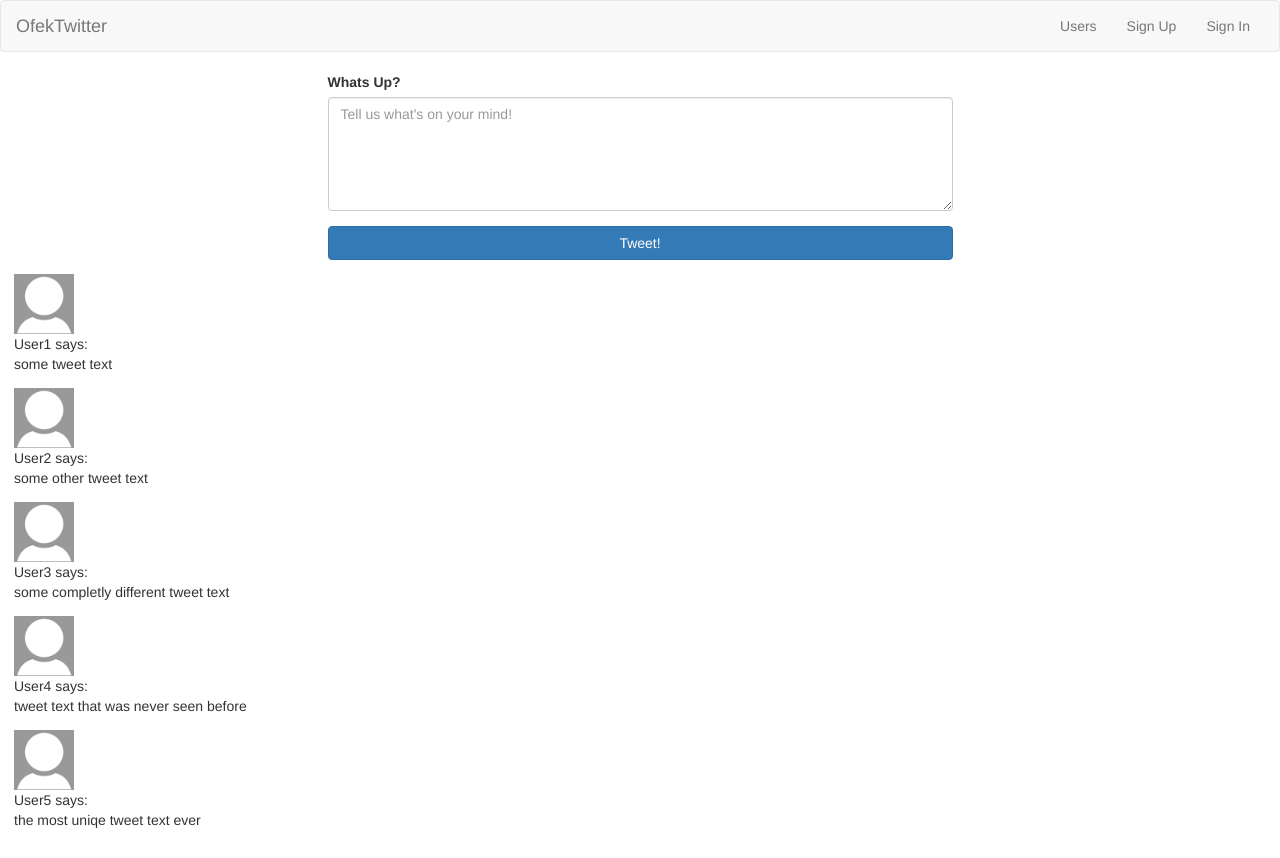
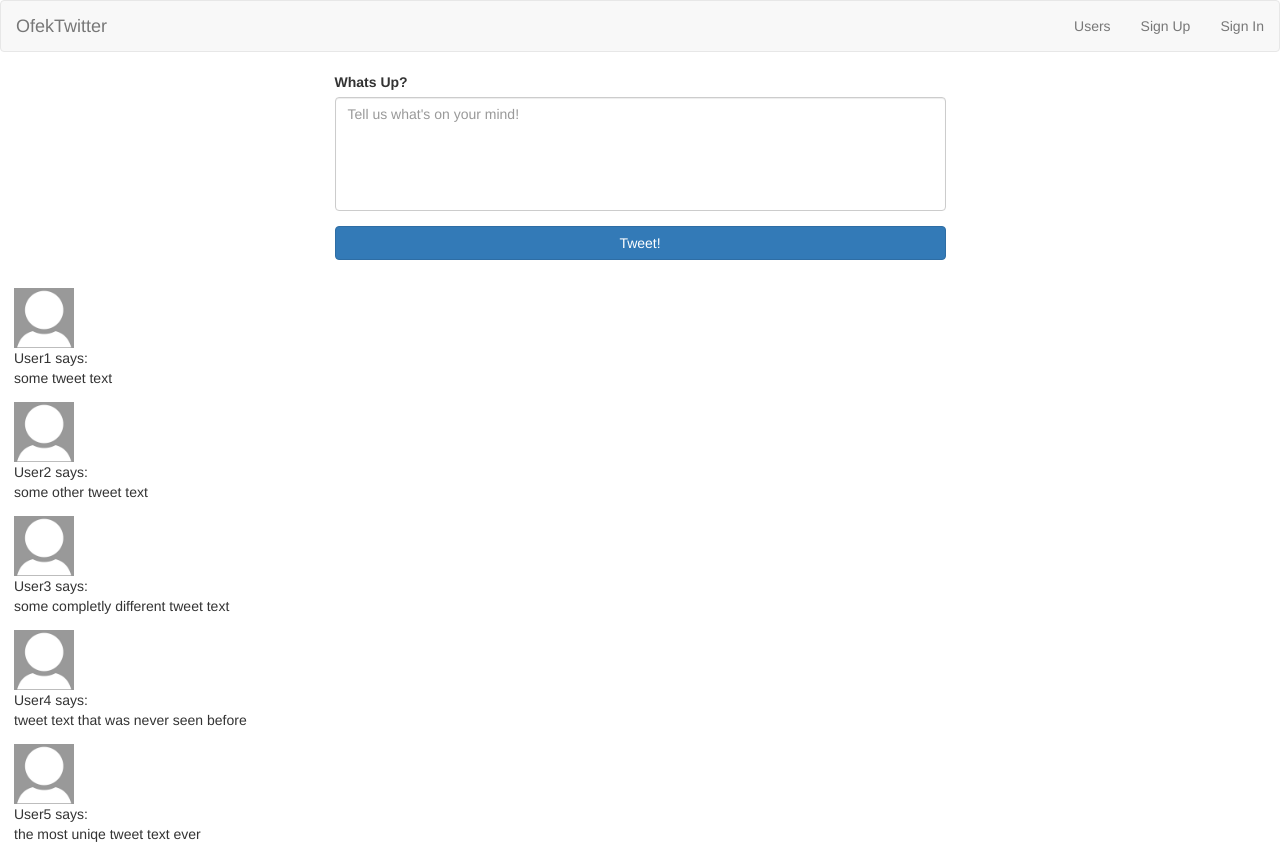
Before and after one commit to WebCourse3/OfekTwitter-Yarin, a plain HTML site: page index.html in a window 1280 px wide. Drawn offline with nearby package versions, Linux system fonts and the light colour scheme.

Commit message:
minor style tweaks

```diff
--- a/styles/style.css
+++ b/styles/style.css
@@ -7,10 +7,6 @@ label {
     display: block;
 }
 
-.navbar {
-    padding-right: 1em;
-}
-
 .tweet {
     margin: 1em;
 }
@@ -18,6 +14,19 @@ label {
 .user {
     padding: 1em;
 }
+
 .user ul {
     list-style: none;
 }
+
+.tweet-box {
+    margin: 1em;
+}
+
+.tweets-section {
+    margin-top: 2em;
+}
+
+textarea {
+    resize: none;
+ }
```
